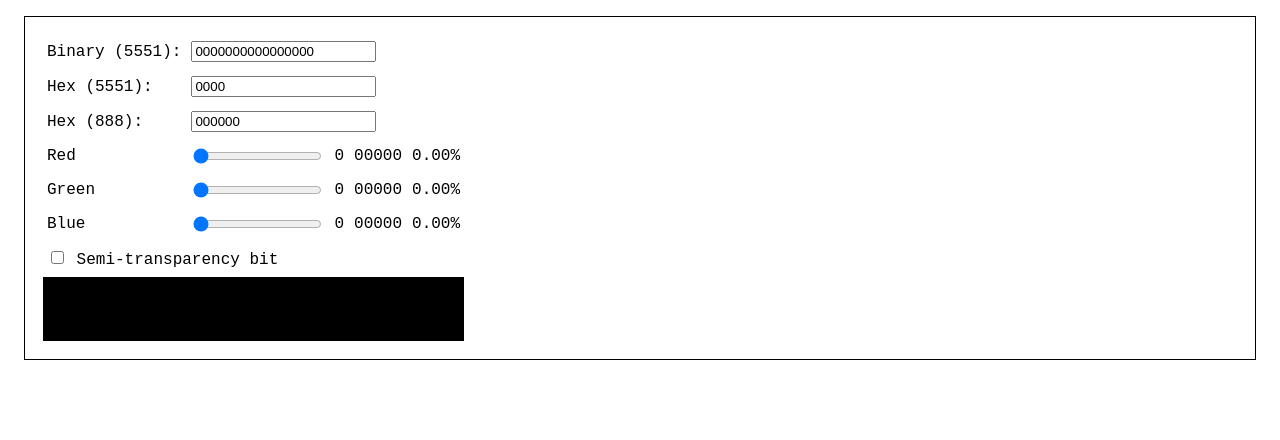
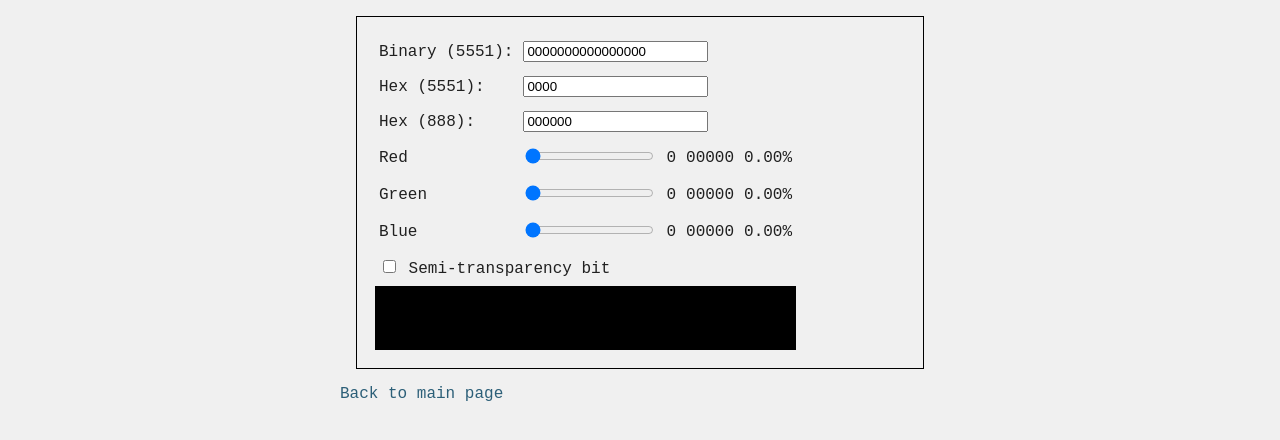
Before and after one commit to CTR-tools/ctr-tools.github.io, a plain HTML site: page utils/rgb16.htm in a window 1280 px wide. Drawn offline with Linux system fonts and the light colour scheme.

Commit message:
minor updates
- load css on the utils pages, so now respect user selected dark mode setting
- a bit more verbose page title
- added favicon

```diff
--- a/index.html
+++ b/index.html
@@ -3,13 +3,13 @@
 
 <head>
 	<meta charset="UTF-8">
-	<title>CTR-tools</title>
-	<link rel="preload" href="stylesheet.css" as="style" />
-	<link rel="preload" href="articles.js" as="script" />
+	<title>CTR-tools - Crash Team Racing research project</title>
+	<link rel="preload" href="/stylesheet.css" as="style" />
+	<link rel="preload" href="/articles.js" as="script" />
 	<link rel="stylesheet" href="https://fonts.googleapis.com/css2?family=Outfit&display=swap">
-	<link rel="stylesheet" href="stylesheet.css" />
+	<link rel="stylesheet" href="/stylesheet.css" />
 	<script src="https://ajax.googleapis.com/ajax/libs/jquery/3.6.0/jquery.min.js"></script>
-	<script src="articles.js"></script>
+	<script src="/articles.js"></script>
 </head>
 
 <body>
--- a/utils/rgb16.htm
+++ b/utils/rgb16.htm
@@ -1,3 +1,10 @@
+<!DOCTYPE html>
+<html>
+<head>
+
+	<link rel="preload" href="/stylesheet.css" as="style" />
+	<link rel="stylesheet" href="/stylesheet.css" />
+
 <script>
 
 function dec2bin(dec) {
@@ -62,8 +69,10 @@ td {
 }
 </style>
 
+</head>
+
 <body style="font-family: Courier New, serif" onload="updateRgbControl()">
-
+<div id="page" class="divcentered">
 	<div class="rgb_control" style="border: solid 1px black; margin: 1em; padding: 1em;">
 
 		<table id="sliders">
@@ -103,5 +112,7 @@ td {
 		</table>
 
 	</div>
-
+	<a href="/">Back to main page</a>
+</div>
 </body>
+</html>
```
Also changed, not shown: utils/cheats.htm (+13 -2 lines), favicon.ico (added).
